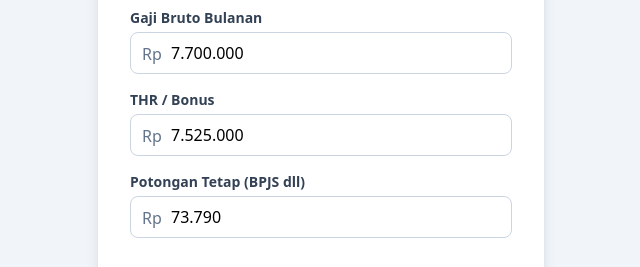
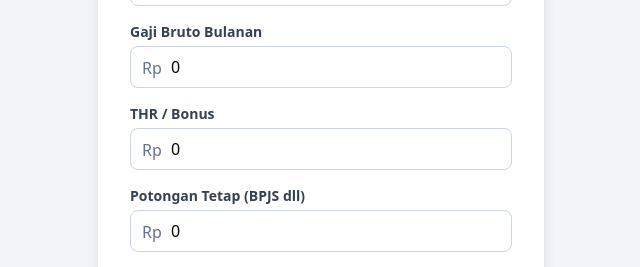
Before and after one commit to ekoris/pph-21, a plain HTML site: page index.html in a window 1280 px wide. Shown: the part 233-500 px from the top of the page, without its empty margins (319-959 px from the left). Drawn offline with nearby package versions, Linux system fonts and the light colour scheme.

Commit message:
Reset input values to zero in index.html

```diff
--- a/index.html
+++ b/index.html
@@ -37,21 +37,21 @@
                 <label class="block text-sm font-semibold text-slate-700 mb-1">Gaji Bruto Bulanan</label>
                 <div class="relative">
                     <span class="absolute left-3 top-2.5 text-slate-500">Rp</span>
-                    <input type="text" inputmode="numeric" id="gaji" class="input-rupiah w-full border border-slate-300 rounded-lg py-2 pl-10 pr-3 focus:outline-none focus:ring-2 focus:ring-blue-500" value="7.700.000">
+                    <input type="text" inputmode="numeric" id="gaji" class="input-rupiah w-full border border-slate-300 rounded-lg py-2 pl-10 pr-3 focus:outline-none focus:ring-2 focus:ring-blue-500" value="0">
                 </div>
             </div>
             <div>
                 <label class="block text-sm font-semibold text-slate-700 mb-1">THR / Bonus</label>
                 <div class="relative">
                     <span class="absolute left-3 top-2.5 text-slate-500">Rp</span>
-                    <input type="text" inputmode="numeric" id="thr" class="input-rupiah w-full border border-slate-300 rounded-lg py-2 pl-10 pr-3 focus:outline-none focus:ring-2 focus:ring-blue-500" value="7.525.000">
+                    <input type="text" inputmode="numeric" id="thr" class="input-rupiah w-full border border-slate-300 rounded-lg py-2 pl-10 pr-3 focus:outline-none focus:ring-2 focus:ring-blue-500" value="0">
                 </div>
             </div>
             <div>
                 <label class="block text-sm font-semibold text-slate-700 mb-1">Potongan Tetap (BPJS dll)</label>
                 <div class="relative">
                     <span class="absolute left-3 top-2.5 text-slate-500">Rp</span>
-                    <input type="text" inputmode="numeric" id="potongan_tetap" class="input-rupiah w-full border border-slate-300 rounded-lg py-2 pl-10 pr-3 focus:outline-none focus:ring-2 focus:ring-blue-500" value="73.790">
+                    <input type="text" inputmode="numeric" id="potongan_tetap" class="input-rupiah w-full border border-slate-300 rounded-lg py-2 pl-10 pr-3 focus:outline-none focus:ring-2 focus:ring-blue-500" value="0">
                 </div>
             </div>
         </div>
```
